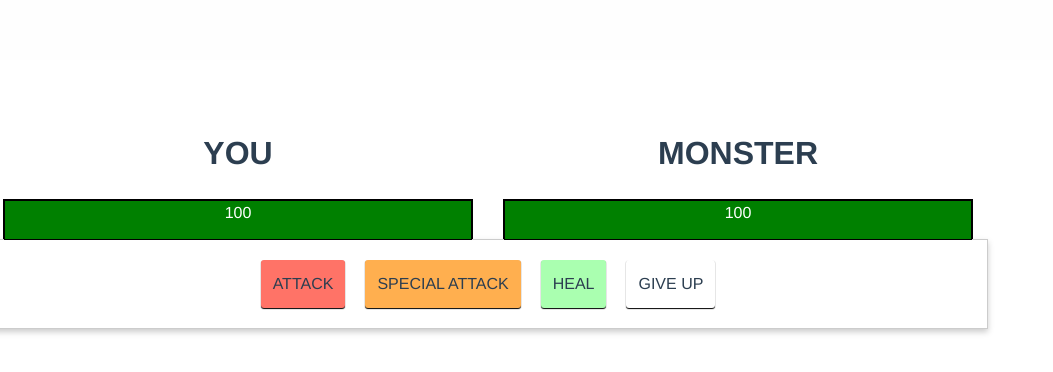
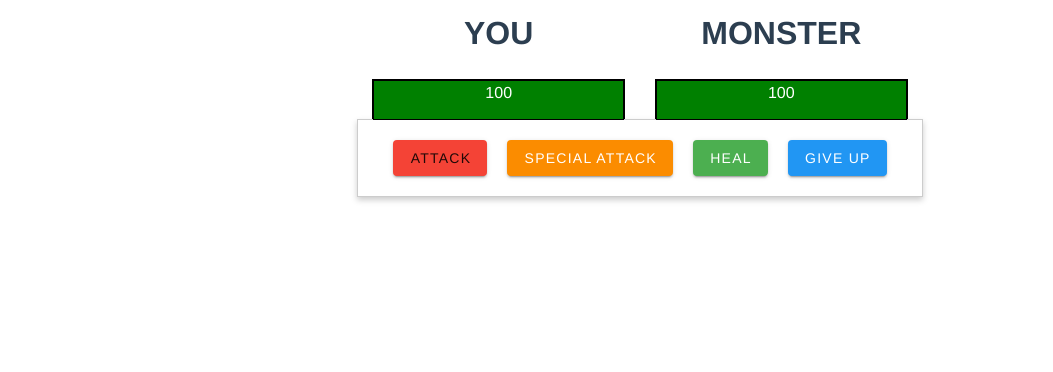
Before and after one commit to Maurina/maurinadavis-monster, a Vue app: page / in a window 1280 px wide. Both pictures are taken after a click on the button "START NEW GAME". Shown: the top 372 px of the page, without its empty margins (0-1053 px from the left). Built offline with nearby package versions, Linux system fonts and the light colour scheme.

Commit message:
v-btn added to all buttons

```diff
--- a/src/App.vue
+++ b/src/App.vue
@@ -26,10 +26,10 @@
     </section>
     <section  v-else class="row controls">
         <div  class="small-12 columns">
-            <button  id="attack" @click="attack">ATTACK</button>
-            <button id="special-attack" @click="specialAttack">SPECIAL ATTACK</button>
-            <button id="heal" @click="healing">HEAL</button>
-            <button @click="giveUp"  id="give-up">GIVE UP</button>
+           <v-btn color="red" id="attack" @click="attack">ATTACK</v-btn>
+             <v-btn color="warning" id="special-attack" @click="specialAttack">SPECIAL ATTACK</v-btn>
+             <v-btn color="success" id="heal" @click="healing">HEAL</v-btn>
+            <v-btn color="info" @click="giveUp"  id="give-up">GIVE UP</v-btn>
         </div>
     </section>
     <section class="row log" v-if="attackLog.length > 0">
@@ -180,6 +180,7 @@ export default {
   text-align: center;
   color: #2c3e50;
   margin-top: 60px;
+  margin: 0 auto;
 }
 
   .text-center {
```
